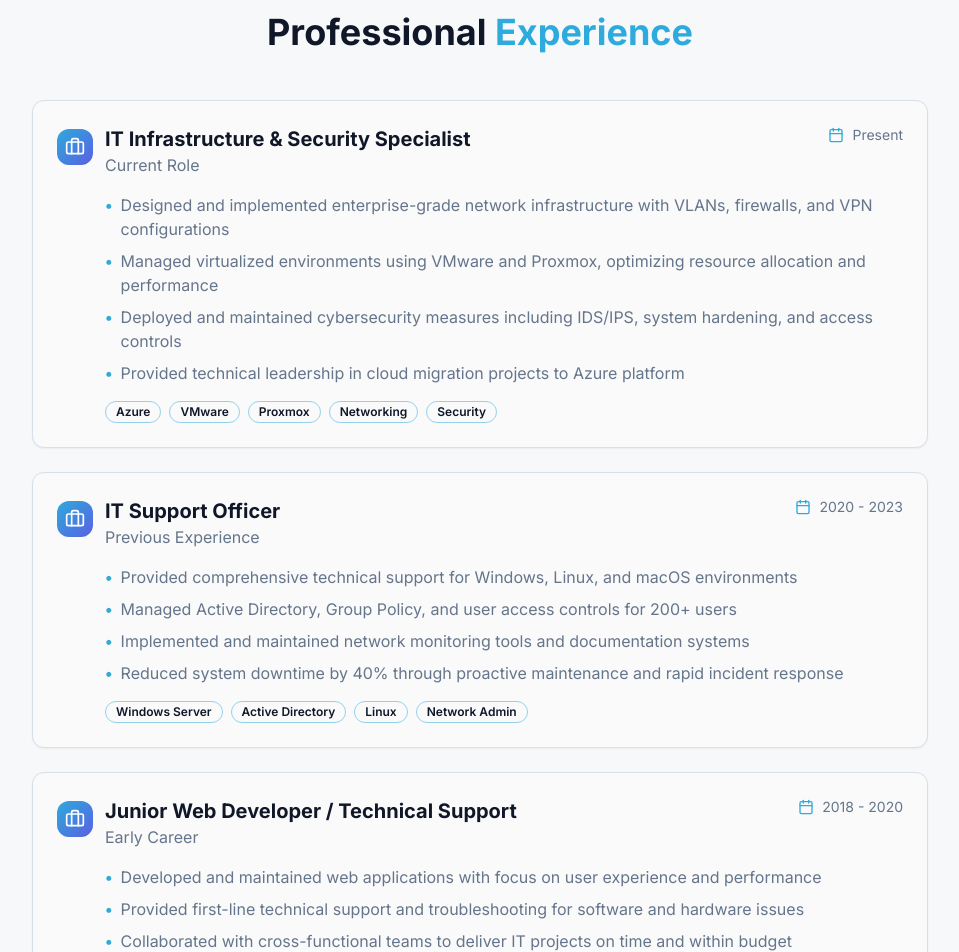
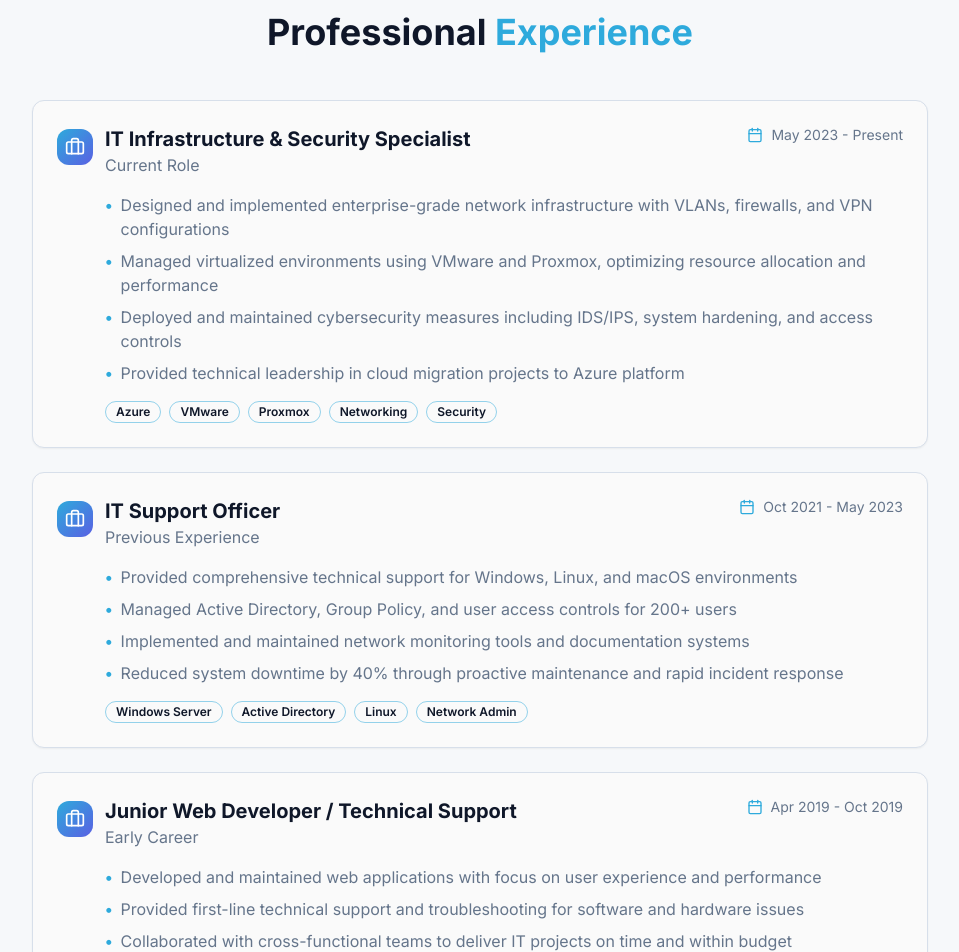
Before and after one commit to raphaeljay/resume.me, a React (Vite) app: page / in a window 1280 px wide. Shown: the part 2220-3172 px from the top of the page, without its empty margins (160-1119 px from the left). Built offline with nearby package versions, Linux system fonts and the light colour scheme; the HTML template or start-up script is replaced by a standard one.

Commit message:
Update ExperienceSection.tsx

```diff
--- a/src/components/ExperienceSection.tsx
+++ b/src/components/ExperienceSection.tsx
@@ -7,7 +7,7 @@ const ExperienceSection = () => {
     {
       title: 'IT Infrastructure & Security Specialist',
       company: 'Current Role',
-      period: 'Present',
+      period: 'May 2023 - Present',
       achievements: [
         'Designed and implemented enterprise-grade network infrastructure with VLANs, firewalls, and VPN configurations',
         'Managed virtualized environments using VMware and Proxmox, optimizing resource allocation and performance',
@@ -19,7 +19,7 @@ const ExperienceSection = () => {
     {
       title: 'IT Support Officer',
       company: 'Previous Experience',
-      period: '2020 - 2023',
+      period: 'Oct 2021 - May 2023',
       achievements: [
         'Provided comprehensive technical support for Windows, Linux, and macOS environments',
         'Managed Active Directory, Group Policy, and user access controls for 200+ users',
@@ -31,7 +31,7 @@ const ExperienceSection = () => {
     {
       title: 'Junior Web Developer / Technical Support',
       company: 'Early Career',
-      period: '2018 - 2020',
+      period: 'Apr 2019 - Oct 2019',
       achievements: [
         'Developed and maintained web applications with focus on user experience and performance',
         'Provided first-line technical support and troubleshooting for software and hardware issues',
```
